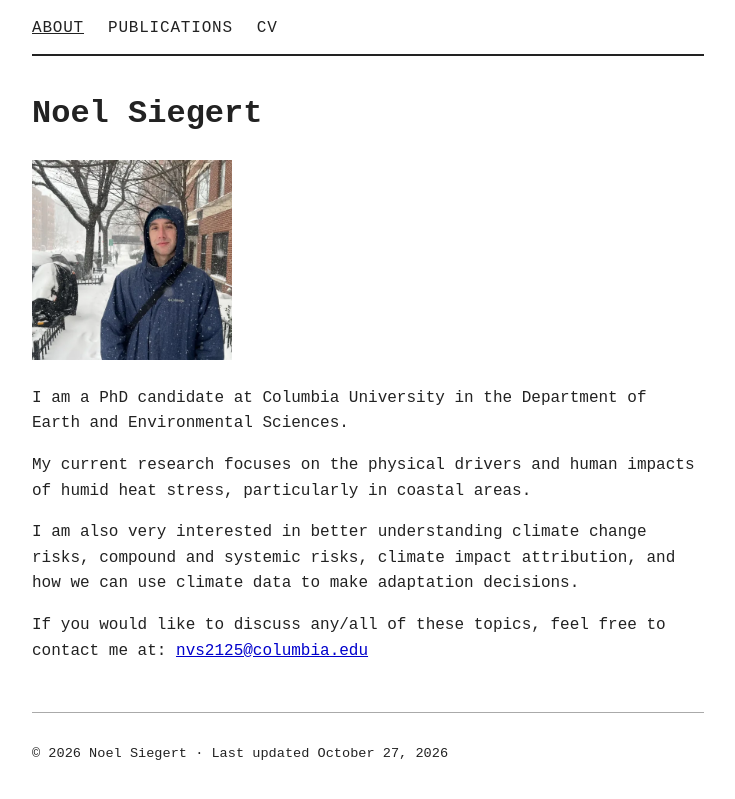
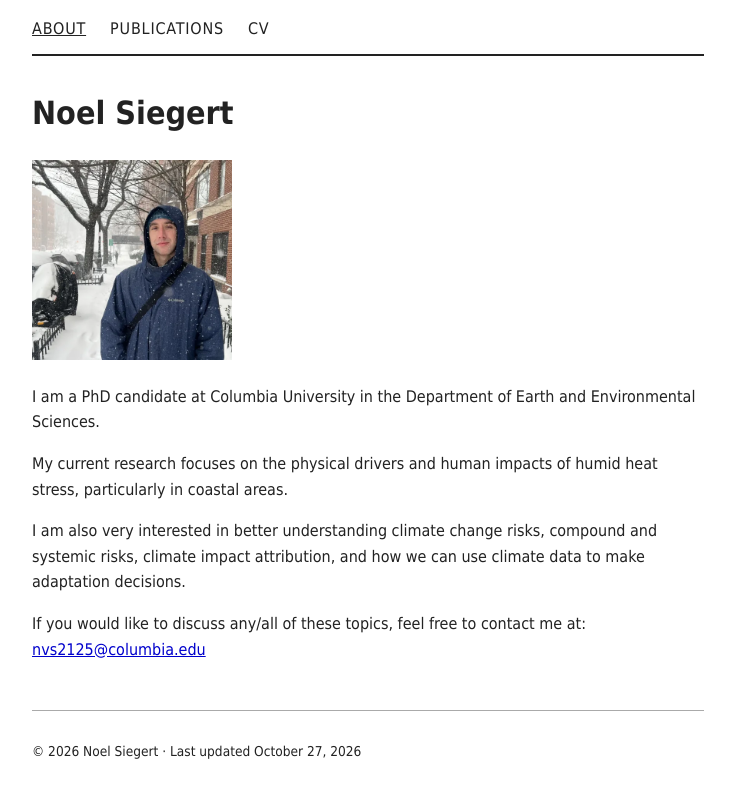
Before and after one commit to noelsiegert/noelsiegert.github.io, a Jekyll site: the page built from index.md, in a window 1280 px wide. Shown: the top 799 px of the page, without its empty margins (272-1007 px from the left). Built offline with Jekyll 4.4.1, drawn with Linux system fonts in a browser that asks for light colours.

Commit message:
Update style.css

```diff
--- a/assets/css/style.css
+++ b/assets/css/style.css
@@ -1,5 +1,5 @@
 body {
-  font-family: "Courier New", Courier, monospace;
+  font-family: "Tahoma", Arial, sans-serif;
   max-width: 42rem;
   margin: 0 auto;
   padding: 1rem;
```
